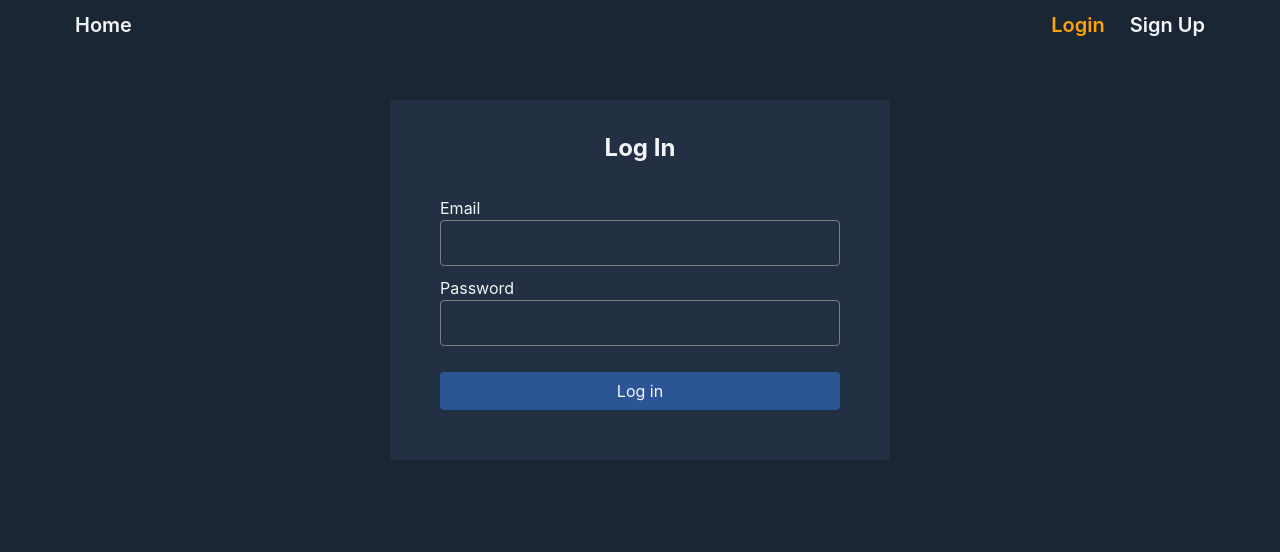
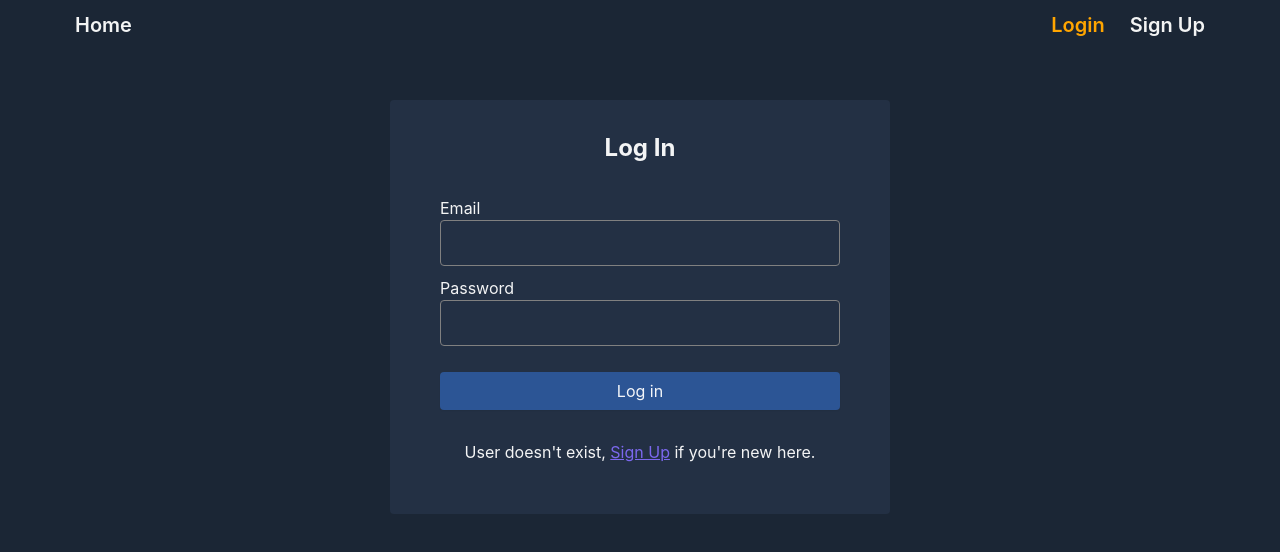
Before and after one commit to made-by-curiosity/goit-react-hw-08-phonebook, a React (Create React App) app: page /goit-react-hw-08-phonebook/login in a window 1280 px wide. Both pictures are taken after typing "name@example.com", "Sample123" into the empty fields and a click on the button "Log in". Shown: the top 552 px of the page. Built offline with nearby package versions, Linux system fonts and the light colour scheme; no server answers.

Commit message:
add auth error message

```diff
--- a/src/components/LoginForm/LoginForm.jsx
+++ b/src/components/LoginForm/LoginForm.jsx
@@ -1,4 +1,4 @@
-import { useDispatch } from 'react-redux';
+import { useDispatch, useSelector } from 'react-redux';
 import { useForm } from 'react-hook-form';
 import {
   ErrorMessage,
@@ -10,6 +10,9 @@ import {
 import { logIn } from 'redux/auth/operations';
 import { yupResolver } from '@hookform/resolvers/yup';
 import * as yup from 'yup';
+import { selectAuthError } from 'redux/auth/selectors';
+import { LinkItem } from 'components/Hero/Hero.styled';
+import { AuthErrorMsg } from './LoginFrom.styled';
 
 const schema = yup
   .object({
@@ -37,6 +40,7 @@ export const LoginForm = ({ formTitle }) => {
   });
 
   const dispatch = useDispatch();
+  const AuthError = useSelector(selectAuthError);
 
   const onSubmit = ({ email, password }) => {
     dispatch(
@@ -51,6 +55,7 @@ export const LoginForm = ({ formTitle }) => {
   return (
     <MainForm onSubmit={handleSubmit(onSubmit)}>
       {formTitle && <FromTitle>{formTitle}</FromTitle>}
+
       <label>
         <span>Email</span>
         <MainInput
@@ -75,7 +80,14 @@ export const LoginForm = ({ formTitle }) => {
       {errors.password?.message && (
         <ErrorMessage>{errors.password?.message}</ErrorMessage>
       )}
+
       <MainButton type="submit">Log in</MainButton>
+      {AuthError && (
+        <AuthErrorMsg>
+          User doesn't exist, <LinkItem to="/register">Sign Up</LinkItem> if
+          you're new here.
+        </AuthErrorMsg>
+      )}
     </MainForm>
   );
 };
--- /dev/null
+++ b/src/components/LoginForm/LoginFrom.styled.jsx
@@ -0,0 +1,7 @@
+import styled from '@emotion/styled';
+
+export const AuthErrorMsg = styled.p`
+  margin-top: 20px;
+
+  text-align: center;
+`;
--- a/src/redux/auth/selectors.js
+++ b/src/redux/auth/selectors.js
@@ -3,3 +3,5 @@ export const selectIsLoggedIn = state => state.auth.isLoggedIn;
 export const selectUser = state => state.auth.user;
 
 export const selectIsRefreshing = state => state.auth.isRefreshing;
+
+export const selectAuthError = state => state.auth.error;
--- a/src/redux/auth/slice.js
+++ b/src/redux/auth/slice.js
@@ -6,6 +6,7 @@ const initialState = {
   token: null,
   isLoggedIn: false,
   isRefreshing: false,
+  error: null,
 };
 
 const authSlice = createSlice({
@@ -17,10 +18,16 @@ const authSlice = createSlice({
       state.token = action.payload.token;
       state.isLoggedIn = true;
     },
+    [logIn.pending](state) {
+      state.error = null;
+    },
     [logIn.fulfilled](state, action) {
       state.user = action.payload.user;
       state.token = action.payload.token;
       state.isLoggedIn = true;
+    },
+    [logIn.rejected](state, action) {
+      state.error = action.payload;
     },
     [logOut.fulfilled](state) {
       state.user = { name: null, email: null };
```
